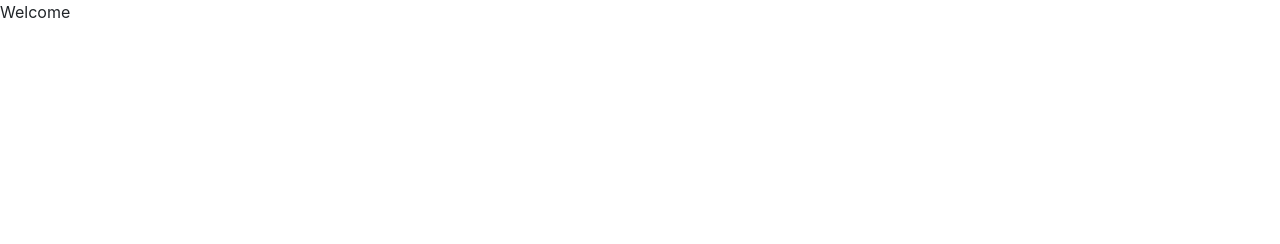
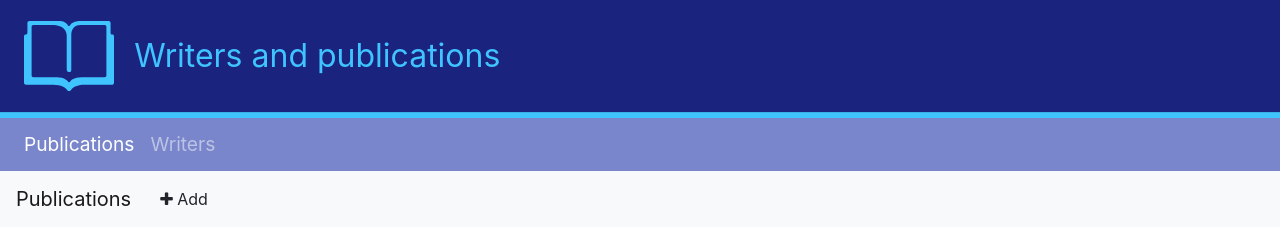
Before and after one commit to Brest-Java-Course-2018/Roma-Markovski, a plain HTML site: page html-template/index.html in a window 1280 px wide. Drawn offline with Linux system fonts and the light colour scheme.

Commit message:
Created navigation menu.

```diff
--- a/html-template/css/style.css
+++ b/html-template/css/style.css
@@ -0,0 +1,38 @@
+#horizontal-line {
+    margin: 0;
+    background-color: #40C4FF;
+    height: 5px;
+}
+
+#navbar-with-logo {
+    background-color: #1A237E;
+}
+
+#navbar-name {
+    display: flex;
+    flex-direction: row;
+    align-items: center;
+}
+
+#navbar-title {
+    color: #40C4FF;
+    margin-left: 20px;
+    font-size: xx-large;
+}
+
+@media (max-width: 768px) {
+    #navbar-title {
+        display: none
+    }
+    #navbar-with-logo {
+        justify-content: center;
+    }
+}
+
+#navbar-with-nav {
+    background-color: #7986CB;
+}
+
+#navbar-menu {
+    font-size: larger;
+}
--- a/html-template/index.html
+++ b/html-template/index.html
@@ -11,7 +11,47 @@
 </head>
 <body>
 
-Welcome
+<div>
+    <div id="navbar-with-logo" class="navbar navbar-expand-md navbar-dark">
+        <a href="index.html" id="navbar-name" class="my-2 ml-2 navbar-brand">
+            <img height="70" src="img/book.svg">
+            <span id="navbar-title">Writers and publications</span>
+        </a>
+    </div>
+    <hr id="horizontal-line"/>
+    <nav id="navbar-with-nav" class="py-1 navbar navbar-expand-sm navbar-dark">
+        <button class="navbar-toggler"
+                type="button"
+                data-toggle="collapse"
+                data-target="#navbar-menu">
+            <span class="navbar-toggler-icon"></span>
+        </button>
+        <div class="collapse navbar-collapse" id="navbar-menu">
+            <div class="navbar-nav">
+                <a class="nav-item nav-link active" href="#">Publications <span class="sr-only">(current)</span></a>
+                <a class="nav-item nav-link" href="#">Writers</a>
+            </div>
+        </div>
+    </nav>
+</div>
+
+<header>
+    <div class="mb-2 navbar navbar-expand-sm navbar-light bg-light text-dark">
+        <a href="index.html" class="navbar-brand">
+            Publications
+        </a>
+        <div>
+
+        </div>
+        <button href="#" class="btn btn-light"
+           data-toggle="tooltip"
+           data-placement="bottom"
+           title="Add publication"><i class="fa fa-plus"></i>
+            <span class="d-none d-sm-inline">Add</span>
+        </button>
+
+    </div>
+</header>
 
 <script src="js/jquery.min.js"></script>
 <script src="js/popper.min.js"></script>
```
Also changed, not shown: html-template/img/book.svg (added).
